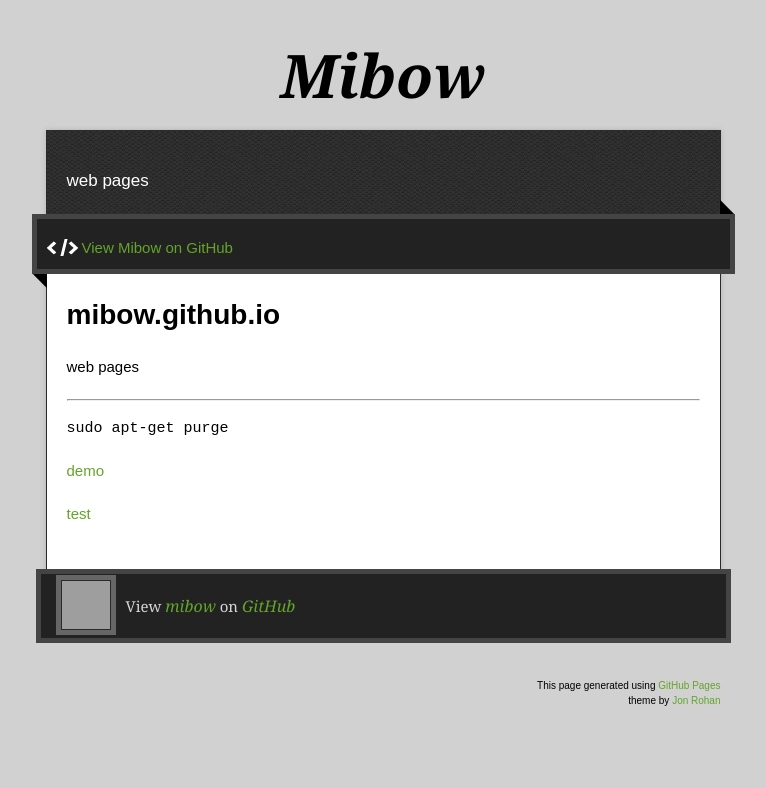
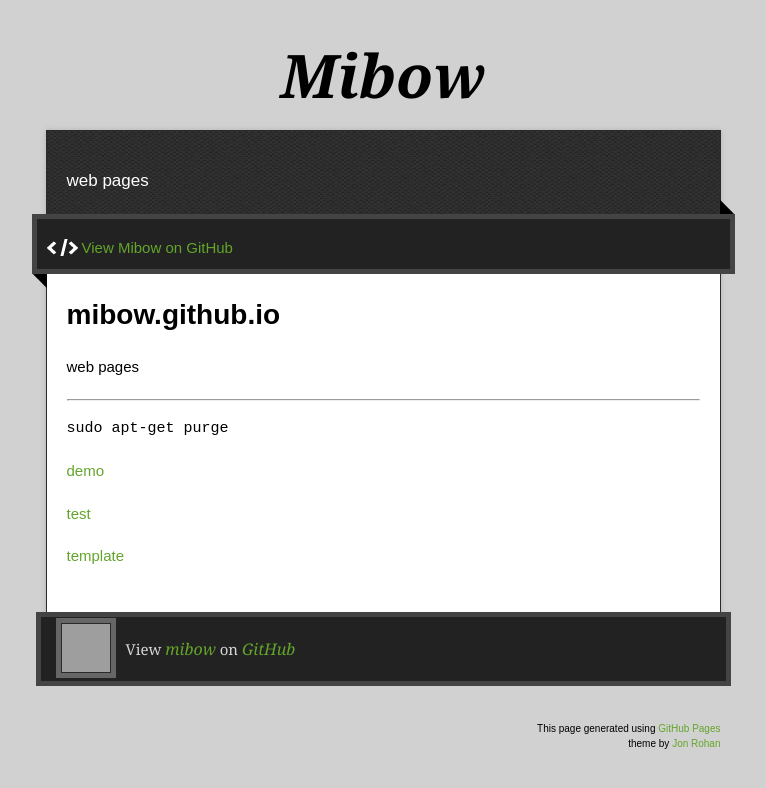
Before and after one commit to mibow/mibow.github.io, a plain HTML site: page index.html in a window 1280 px wide. Shown: the whole page, without its empty margins (257-1023 px from the left). Drawn offline with nearby package versions, Linux system fonts and the light colour scheme; grey boxes are pictures that could not be loaded.

Commit message:
Update index.html

```diff
--- a/index.html
+++ b/index.html
@@ -46,6 +46,9 @@
 <p><a href="http://mibow.github.io/demo/">demo</a></p>
 
 <p><a href="test.html">test</a></p>
+
+<p><a href="template.html">template</a></p>
+
         </article>
       </div>
     </div>
```
